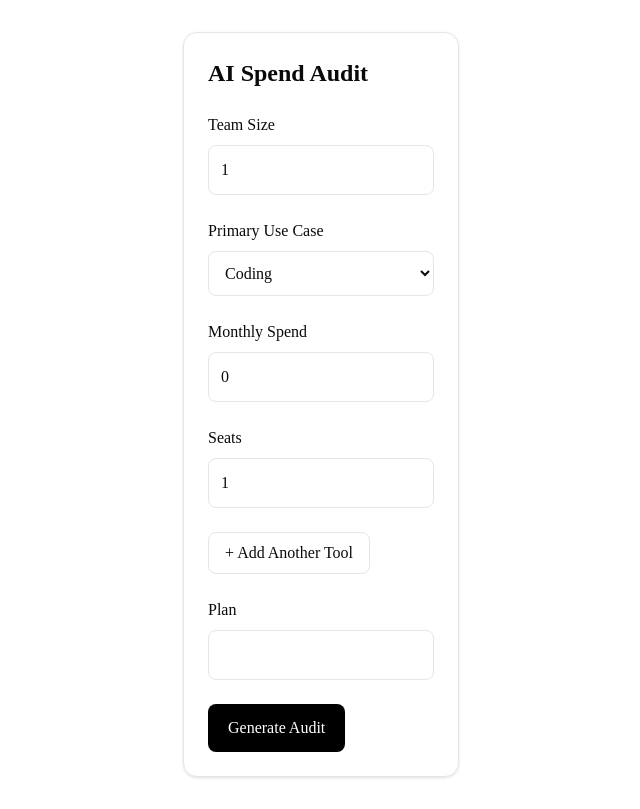
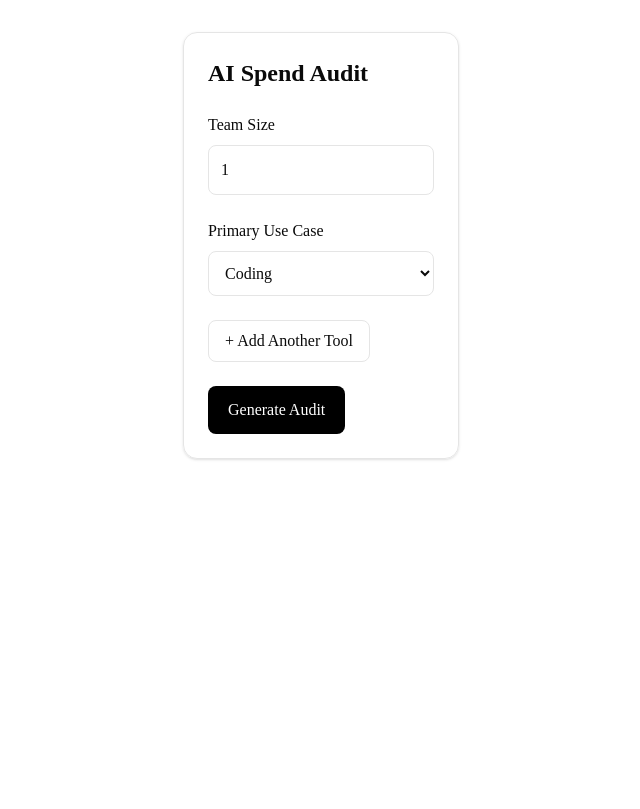
Before and after one commit to Arun-prasad27/spendscope-ai, a Next.js app: page / in a window 1280 px wide. Shown: the whole page, without its empty margins (319-959 px from the left). Built offline with nearby package versions, Linux system fonts and the light colour scheme.

Commit message:
refactor: migrate spend inputs to dynamic multi-tool field array

```diff
--- a/src/components/form/spend-form.tsx
+++ b/src/components/form/spend-form.tsx
@@ -95,30 +95,6 @@ export default function SpendForm() {
           </select>
         </div>
 
-        <div>
-          <label className="mb-2 block font-medium">Monthly Spend</label>
-
-          <input
-            type="number"
-            {...register("tools.0.monthlySpend", {
-              valueAsNumber: true,
-            })}
-            className="w-full rounded-md border p-3"
-          />
-        </div>
-
-        <div>
-          <label className="mb-2 block font-medium">Seats</label>
-
-          <input
-            type="number"
-            {...register("tools.0.seats", {
-              valueAsNumber: true,
-            })}
-            className="w-full rounded-md border p-3"
-          />
-        </div>
-
         <div className="space-y-6">
           {fields.map((field, index) => (
             <div key={field.id} className="rounded-xl border p-4">
@@ -206,16 +182,6 @@ export default function SpendForm() {
           </button>
         </div>
 
-        <div>
-          <label className="mb-2 block font-medium">Plan</label>
-
-          <input
-            type="text"
-            {...register("tools.0.plan")}
-            className="w-full rounded-md border p-3"
-          />
-        </div>
-
         <button
           type="submit"
           className="rounded-md bg-black px-5 py-3 text-white"
```
